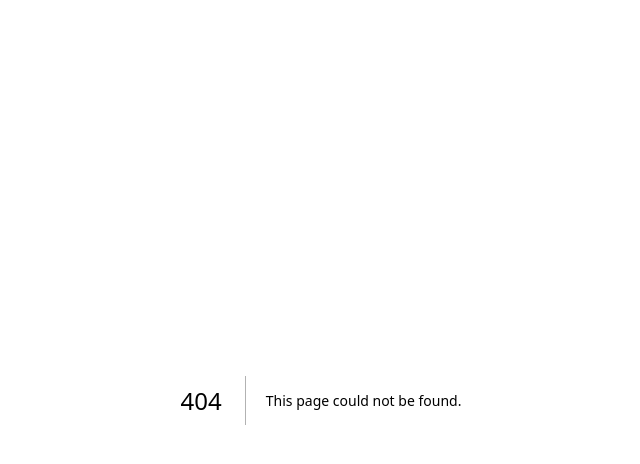
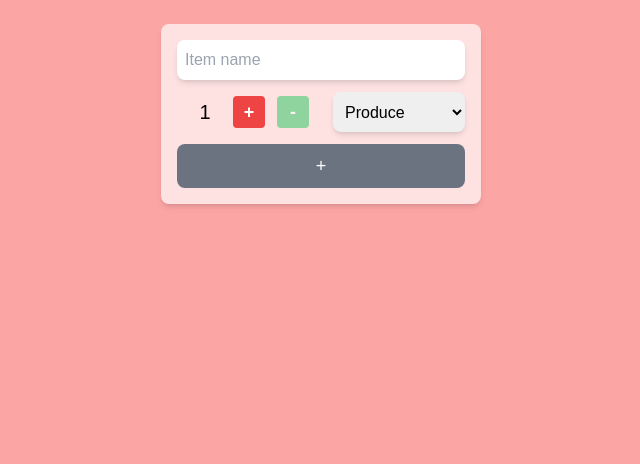
Before and after one commit to wNv-paCe/cprg306-assignments, a Next.js app: page /week-5 in a window 1280 px wide. Before the commit this address had no page. Shown: the top 464 px of the page, without its empty margins (319-959 px from the left). Built offline with nearby package versions, Linux system fonts and the light colour scheme.

Commit message:
Finished week-5

```diff
--- a/app/page.js
+++ b/app/page.js
@@ -18,6 +18,9 @@ export default function Page() {
             <li className="hover:text-green-400 hover:underline">
               <Link href="/week-4">Week 4</Link>
             </li>
+            <li className="hover:text-green-400 hover:underline">
+              <Link href="/week-5">Week 5</Link>
+            </li>
           </ul>
         </div>
       </div>
--- /dev/null
+++ b/app/week-5/new-item.js
@@ -0,0 +1,106 @@
+"use client";
+import { useState } from "react";
+
+export function NewItem() {
+  const [name, setName] = useState("");
+  const [quantity, setQuantity] = useState(1);
+  const [category, setCategory] = useState("produce");
+
+  const handleSubmit = function (event) {
+    event.preventDefault();
+
+    // Create an item object with the current values of name, quantity, and category.
+    const item = { name, quantity, category };
+
+    // Log the item object to the console.
+    console.log(name, quantity, category);
+
+    // Display an alert with the current state of name, quantity, and category.
+    alert(`Added item: ${name}, Quantity: ${quantity}, Category: ${category}`);
+
+    // Reset the state variables to their initial values.
+    setName("");
+    setQuantity(1);
+    setCategory("produce");
+  };
+
+  const increment = function () {
+    setQuantity(quantity + 1);
+  };
+
+  const decrement = function () {
+    setQuantity(quantity - 1);
+  };
+
+  return (
+    <main>
+      <div className="w-80 max-w-md shadow-md bg-red-100 p-4 rounded-lg">
+        <form onSubmit={handleSubmit}>
+          {/* Name input */}
+          <input
+            required
+            type="text"
+            value={name}
+            placeholder="Item name"
+            onChange={(event) => setName(event.target.value)}
+            className="w-full text-black shadow-md h-10 p-2 bg rounded-lg"
+          />
+
+          {/* Quantity and category inputs */}
+          <div className="w-full flex items-center justify-center space-x-4">
+            <div className="w-1/2 p-2 flex items-center">
+              <p className="text-xl w-10 text-center text-black">{quantity}</p>
+              <div className=" text-white font-bold text-lg flex items-center space-x-1">
+                <button
+                  onClick={increment}
+                  disabled={quantity === 20}
+                  className="bg-red-500 w-8 h-8 rounded m-2 disabled:opacity-50 flex items-center justify-center"
+                >
+                  +
+                </button>
+                <button
+                  onClick={decrement}
+                  disabled={quantity === 1}
+                  className="bg-green-500 w-8 h-8 rounded m-2 disabled:opacity-50 flex items-center justify-center"
+                >
+                  -
+                </button>
+              </div>
+            </div>
+
+            {/* Category select */}
+            <div className="w-1/2">
+              <select
+                value={category}
+                onChange={(event) => setCategory(event.target.value)}
+                className="w-full text-black shadow-md p-2 h-10 rounded-lg"
+              >
+                <option value="produce" disabled>
+                  Produce
+                </option>
+                <option value="dairy">Dairy</option>
+                <option value="bakery">Bakery</option>
+                <option value="meat">Meat</option>
+                <option value="frozen">Frozen Foods</option>
+                <option value="canned">Canned Goods</option>
+                <option value="dry">Dry Goods</option>
+                <option value="beverages">Beverages</option>
+                <option value="snacks">Snacks</option>
+                <option value="household">Household</option>
+                <option value="other">Other</option>
+              </select>
+            </div>
+          </div>
+
+          {/* Submit button */}
+          <button
+            type="submit"
+            className="bg-gray-500 text-white p-2 rounded-lg w-full hover:bg-black text-lg"
+          >
+            +
+          </button>
+        </form>
+      </div>
+    </main>
+  );
+}
--- /dev/null
+++ b/app/week-5/page.js
@@ -0,0 +1,9 @@
+import { NewItem } from "./new-item";
+
+export default function Page() {
+  return (
+    <main className="bg-red-300 p-6 min-h-screen flex justify-center">
+      <NewItem />
+    </main>
+  );
+}
```
